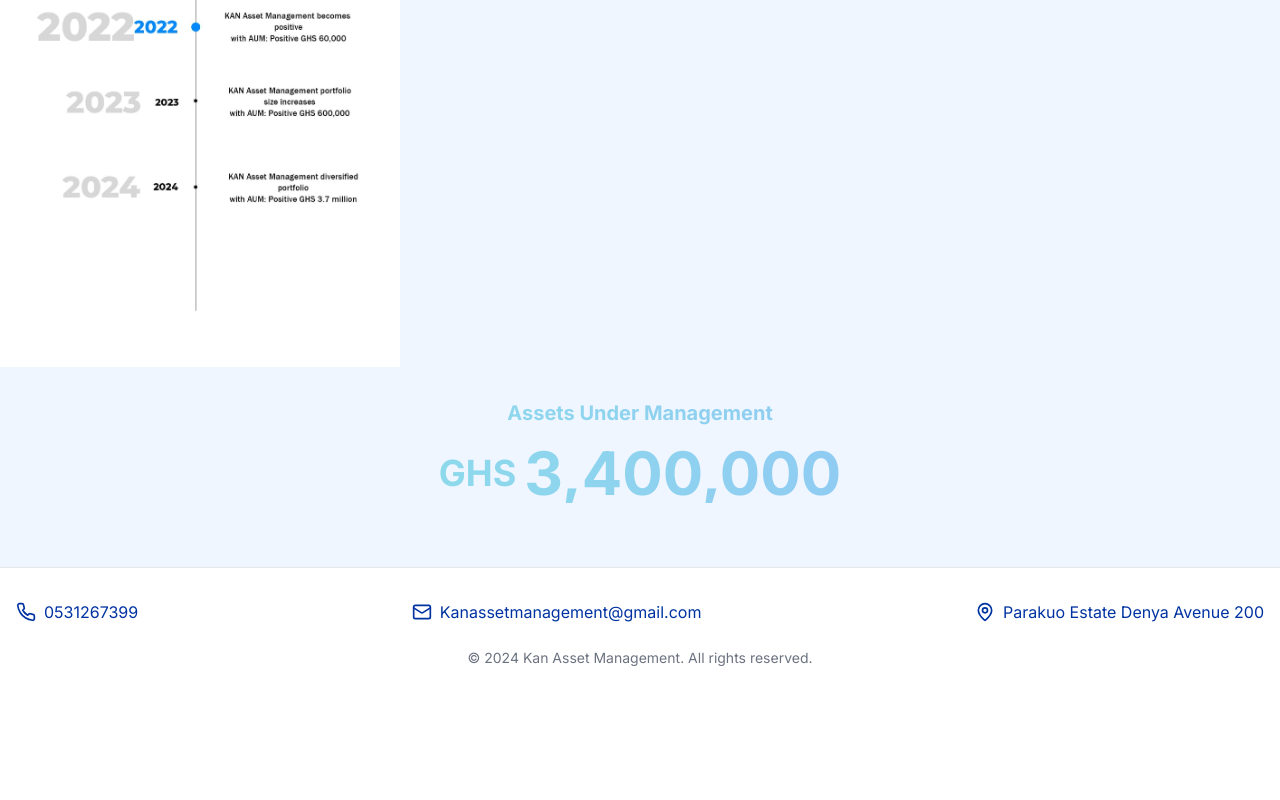
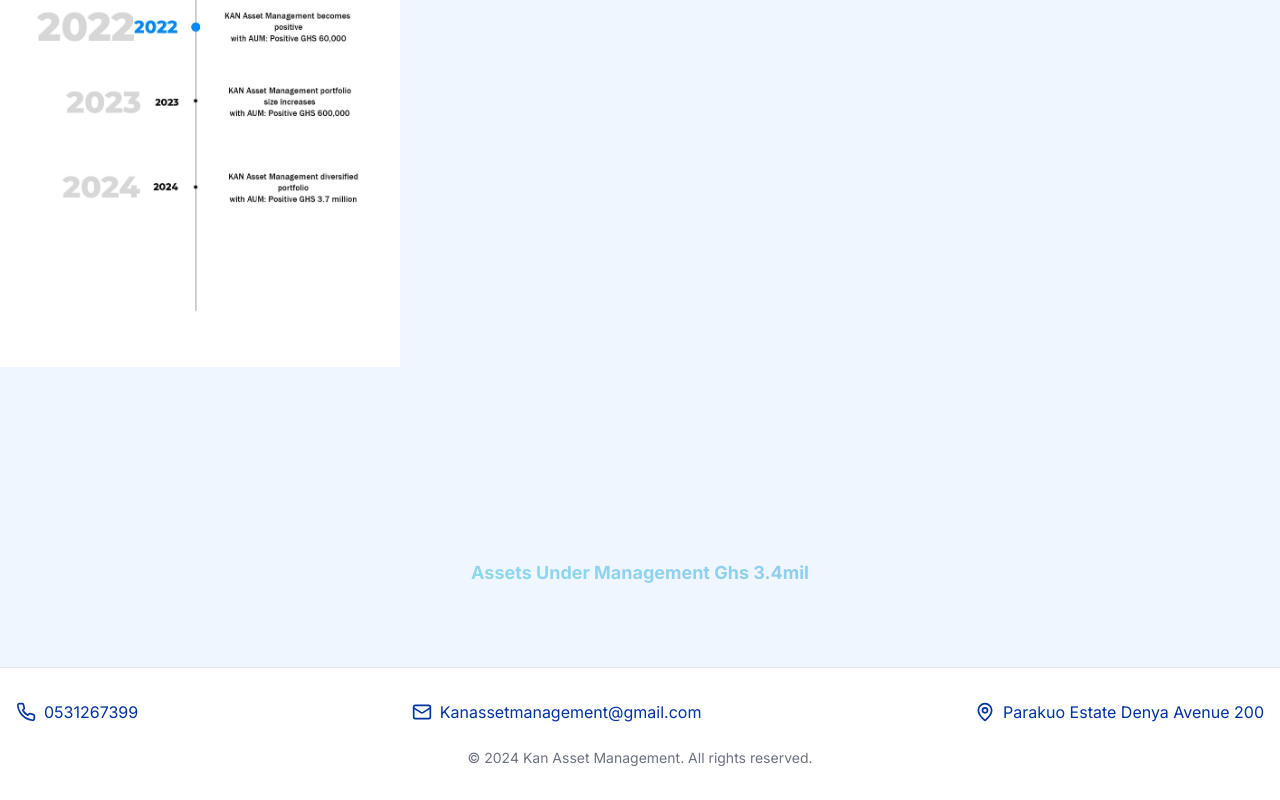
Before and after one commit to Vinc5764/zenith, a Next.js app: page / in a window 1280 px wide. Shown: the part 676-1476 px from the top of the page. Before the commit the page ends 1376 px from the top, so only its background shows below. Built offline with nearby package versions, Linux system fonts and the light colour scheme.

Commit message:
update stuff

```diff
--- a/components/Home.tsx
+++ b/components/Home.tsx
@@ -54,12 +54,12 @@
               className=""
             />
           </div>
-          <div className="bg-gradient-to-r from-[#8ae8e4] to-[#93bdfa] text-transparent bg-clip-text">
-            <h1 className="text-xl font-bold mb-4">Assets Under Management</h1>
-            <p className="text-5xl md:text-6xl font-bold flex justify-center items-center">
+          <div className="bg-gradient-to-r  mt-[15%] from-[#8ae8e4] to-[#93bdfa] text-transparent bg-clip-text">
+            <h1 className="text-lg font-bold mb-4">Assets Under Management Ghs 3.4mil</h1>
+            {/* <p className="text-5xl md:text-6xl font-bold flex justify-center items-center">
               <span className="text-2xl md:text-4xl mr-2">GHS</span>
               <span>3,400,000</span>
-            </p>
+            </p> */}
           </div>
         </section>
       </main>
```
